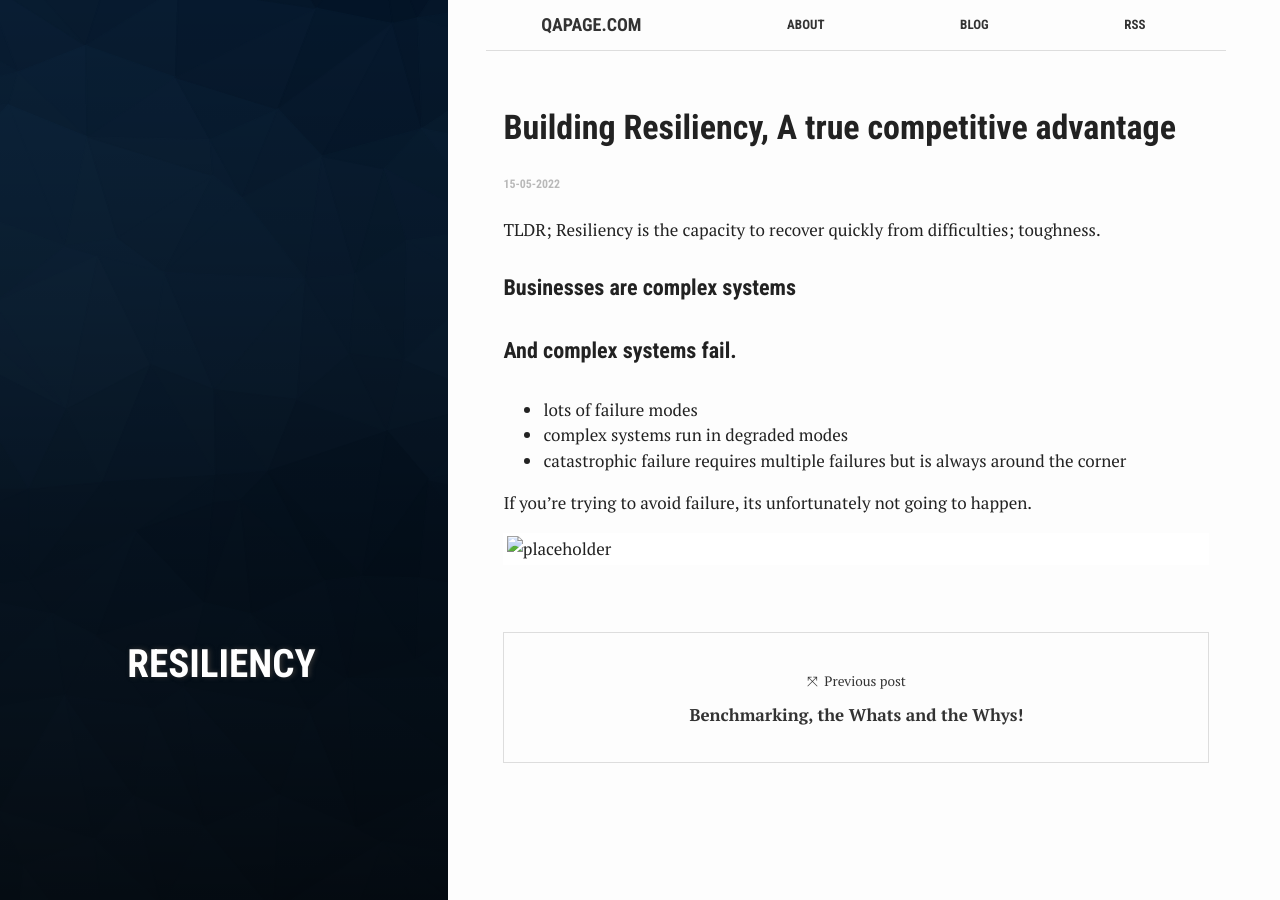
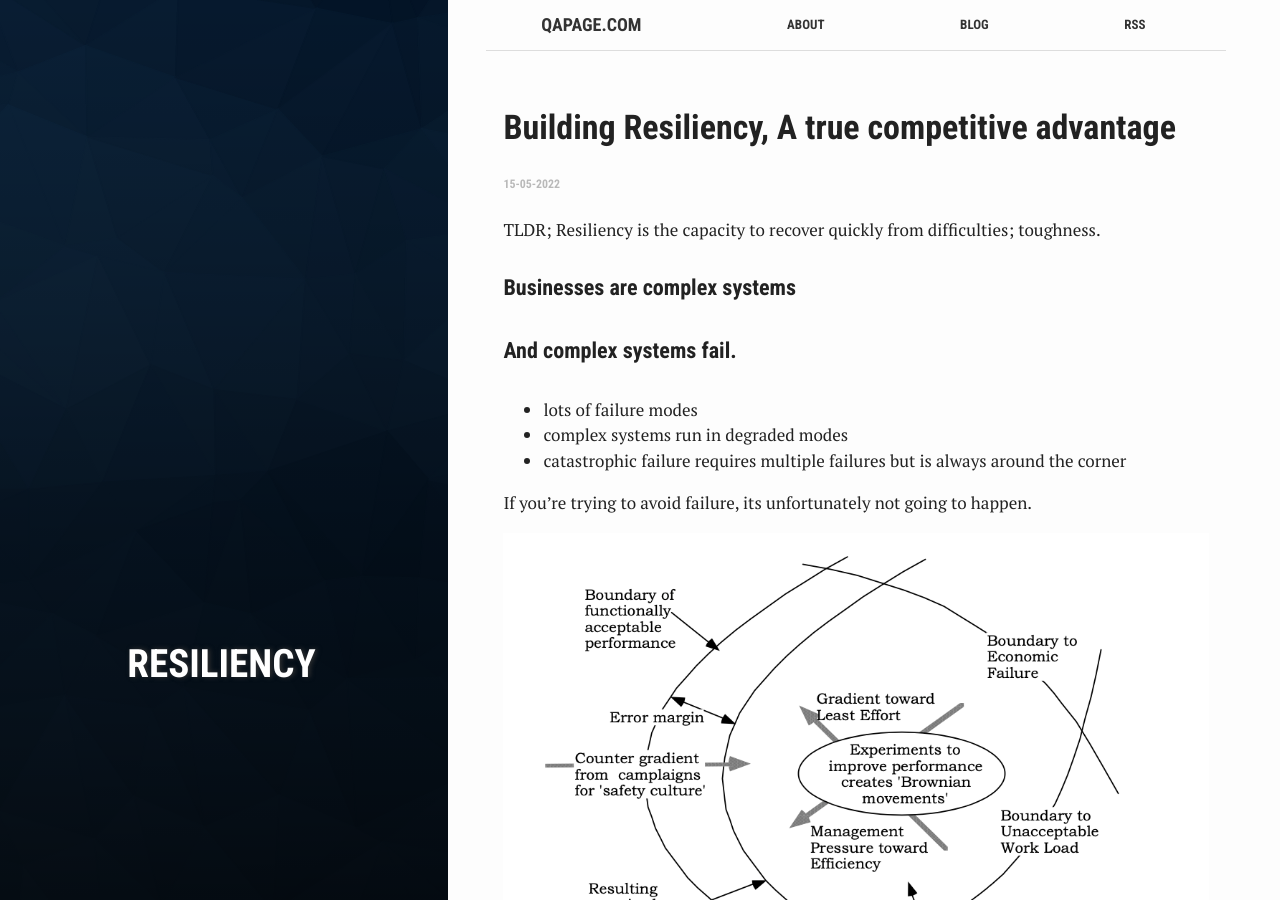
Before and after one commit to qapage/qapage.github.io, a Jekyll site: the page built from _posts/2022-05-15-Resiliency-A-Competitive-Advantage.md, in a window 1280 px wide and 900 px high. Built offline with Jekyll 4.4.1, drawn with Linux system fonts in a browser that asks for light colours.

Commit message:
fixed url for picture

```diff
--- a/_posts/2022-05-15-Resiliency-A-Competitive-Advantage.md
+++ b/_posts/2022-05-15-Resiliency-A-Competitive-Advantage.md
@@ -18,4 +18,4 @@ toughness.
 
 If you're trying to avoid failure, its unfortunately not going to happen.
 
-![placeholder](assets/images/Rasmussen_model_1997.png)
+![placeholder](/assets/images/Rasmussen_model_1997.png)
```
